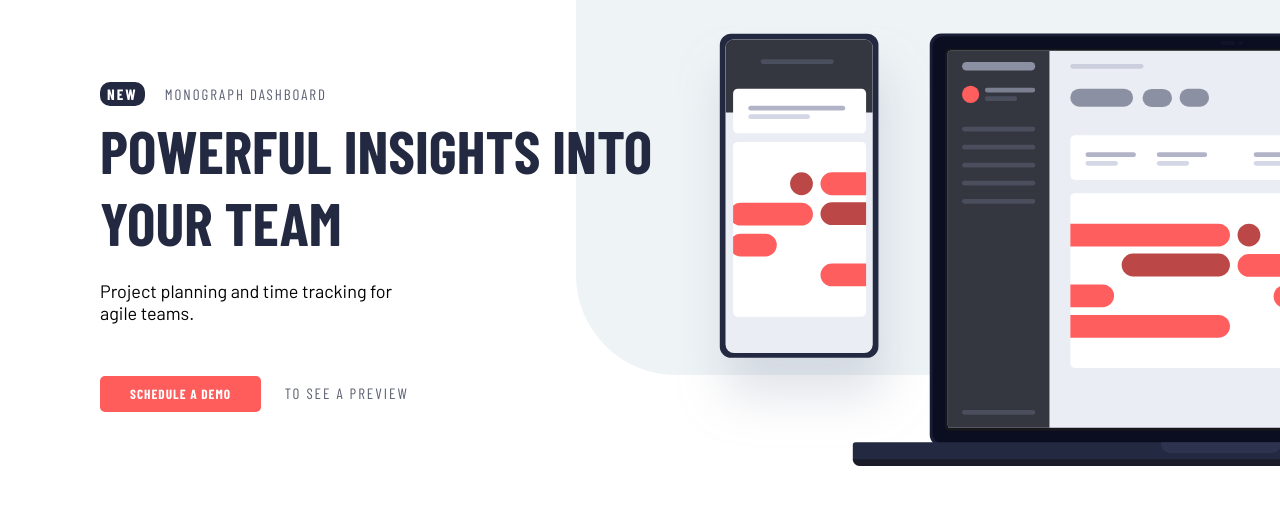
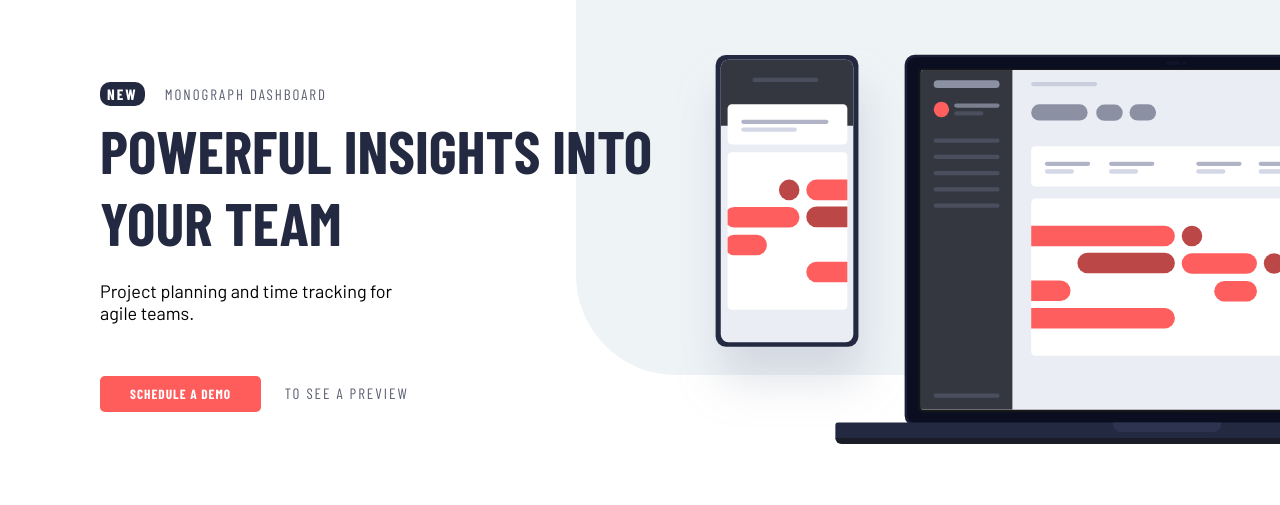
Before and after one commit to Diarrah/FEM-Project-Tracking, a plain HTML site: page index.html in a window 1280 px wide. Shown: the part 75-580 px from the top of the page. Drawn offline with nearby package versions, Linux system fonts and the light colour scheme.

Commit message:
Made picture smaller just for FEM

```diff
--- a/styles.css
+++ b/styles.css
@@ -135,7 +135,7 @@
     position: fixed;
     right: 0;
 }
-.devices__img { height: 441px; width: 912px; }
+.devices__img { height: 397px; width: 821px; }
 
 /* MQs */
 @media screen and (min-width: 2100px) {
```
